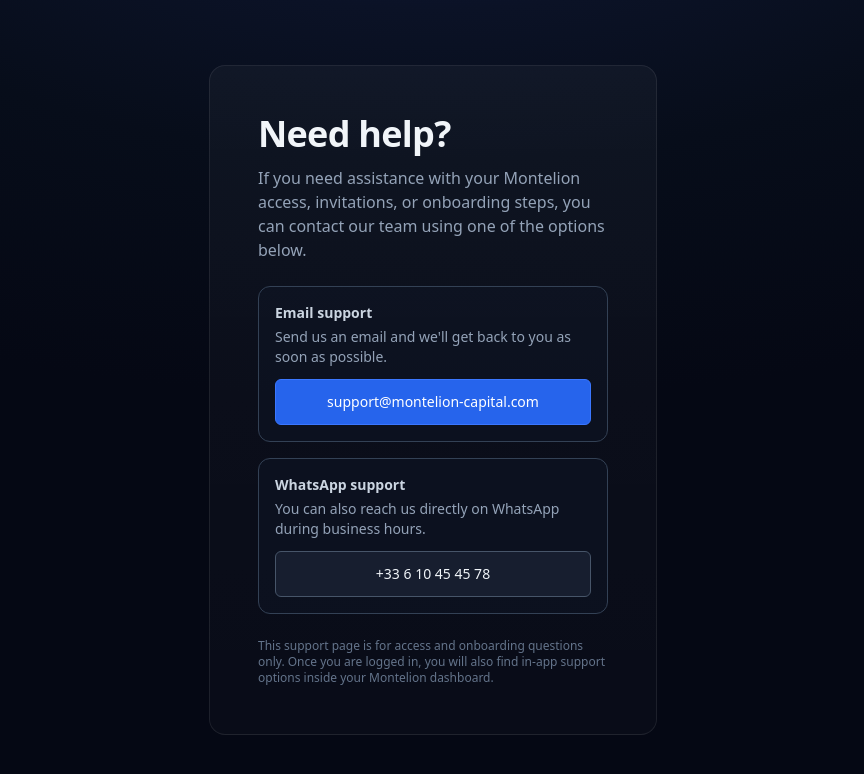
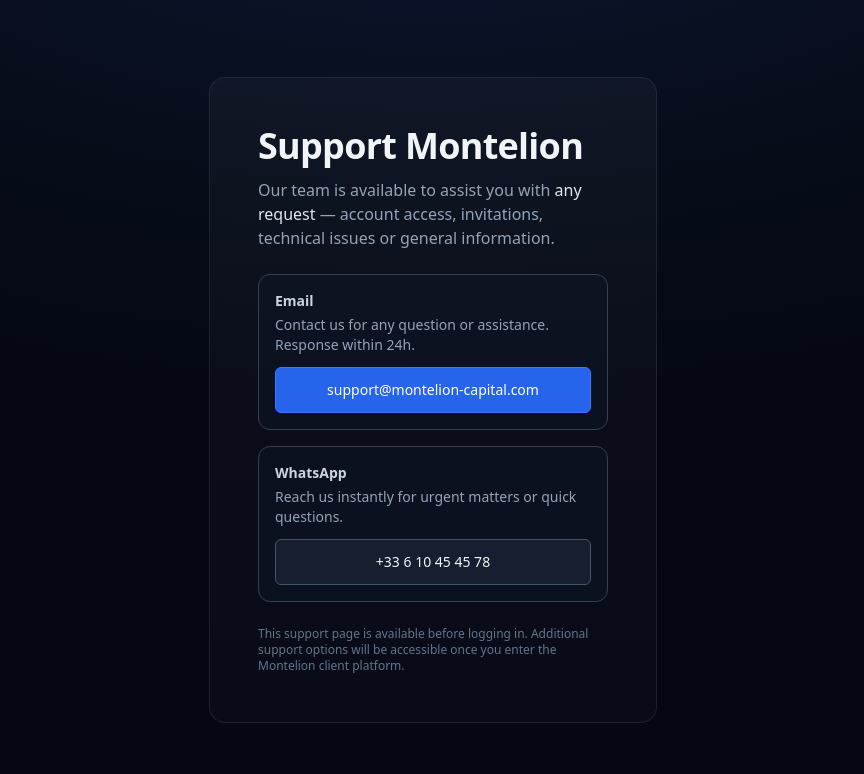
Before and after one commit to montelioncapital/montelion-app-v1, a Next.js app: page /support in a window 1280 px wide. Shown: the top 774 px of the page, without its empty margins (207-1071 px from the left). Built offline with nearby package versions, Linux system fonts and the light colour scheme.

Commit message:
Update page.jsx

```diff
--- a/app/support/page.jsx
+++ b/app/support/page.jsx
@@ -5,20 +5,18 @@ export default function PublicSupportPage() {
     <div className="min-h-screen w-full flex items-center justify-center px-4">
       <div className="mc-card max-w-md w-full">
         <div className="mc-section text-left">
-          <h1 className="mc-title mb-3">Need help?</h1>
+          <h1 className="mc-title mb-3">Support Montelion</h1>
+
           <p className="text-slate-400 mb-6">
-            If you need assistance with your Montelion access, invitations, or
-            onboarding steps, you can contact our team using one of the options
-            below.
+            Our team is available to assist you with <span className="text-slate-200">any request</span> —
+            account access, invitations, technical issues or general information.
           </p>
 
-          <div className="space-y-4">
-            {/* Email support */}
-            <div className="rounded-xl border border-slate-700 bg-slate-900/40 p-4 text-sm">
-              <p className="text-slate-300 mb-1 font-semibold">Email support</p>
+          {/* Email */}
+          <div className="rounded-xl border border-slate-700 bg-slate-900/40 p-4 text-sm mb-4">
+            <p className="text-slate-300 font-semibold mb-1">Email</p>
             <p className="text-slate-400 mb-3">
-                Send us an email and we&apos;ll get back to you as soon as
-                possible.
+              Contact us for any question or assistance. Response within 24h.
             </p>
             <a
               href="mailto:support@montelion-capital.com"
@@ -28,14 +26,11 @@ export default function PublicSupportPage() {
             </a>
           </div>
 
-            {/* WhatsApp support */}
+          {/* WhatsApp */}
           <div className="rounded-xl border border-slate-700 bg-slate-900/40 p-4 text-sm">
-              <p className="text-slate-300 mb-1 font-semibold">
-                WhatsApp support
-              </p>
+            <p className="text-slate-300 font-semibold mb-1">WhatsApp</p>
             <p className="text-slate-400 mb-3">
-                You can also reach us directly on WhatsApp during business
-                hours.
+              Reach us instantly for urgent matters or quick questions.
             </p>
             <a
               href="https://wa.me/33610454578"
@@ -46,12 +41,10 @@ export default function PublicSupportPage() {
               +33 6 10 45 45 78
             </a>
           </div>
-          </div>
 
           <p className="text-xs text-slate-500 mt-6">
-            This support page is for access and onboarding questions only. Once
-            you are logged in, you will also find in-app support options inside
-            your Montelion dashboard.
+            This support page is available before logging in.
+            Additional support options will be accessible once you enter the Montelion client platform.
           </p>
         </div>
       </div>
```
Lines whose indentation alone changed are shown as unchanged.
